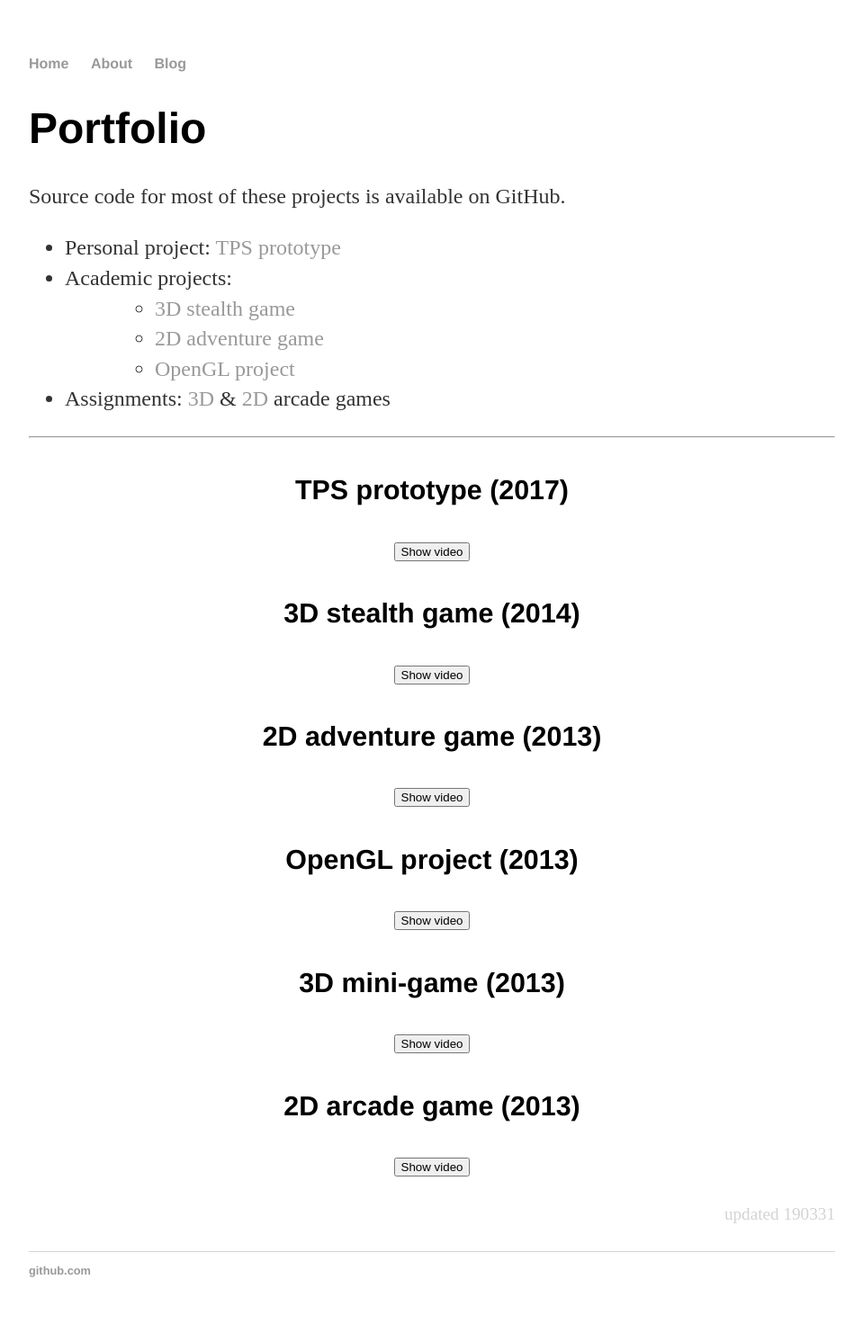
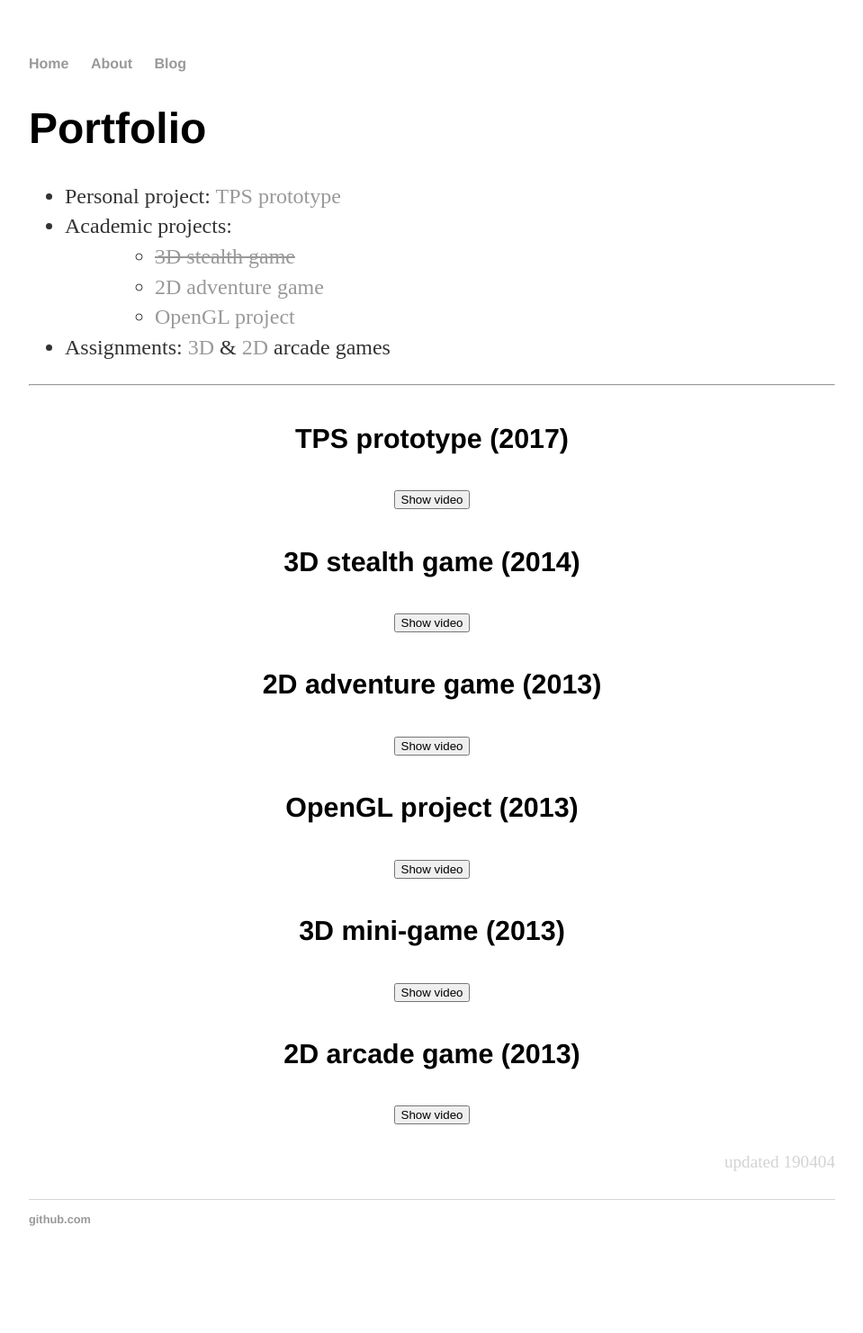
Before and after one commit to lbtb/lbtb.github.io, a Jekyll site: the page built from portfolio/index.html, in a window 1280 px wide. Shown: the whole page at 90% size, without its empty margins (160-1119 px from the left). Built offline with Jekyll 4.4.1, drawn with Linux system fonts in a browser that asks for light colours; after the commit the page ends 1425 px from its top, so only the background shows below that.

Commit message:
Update index.html

```diff
--- a/portfolio/index.html
+++ b/portfolio/index.html
@@ -56,13 +56,13 @@ title: Portfolio
 
 		<div class="portfolio">
 			<h1>Portfolio</h1>
-			<p>Source code for most of these projects is available on GitHub.</p>
+			<!-- <p>Source code for most of these projects is available on GitHub.</p> -->
 
 			<ul>
 				<li>Personal project: <a href="#TPS">TPS prototype</a></li>
 				<li>Academic projects:
 					<ul class="academic_projects">
-						<li><a href="#Stealth">3D stealth game</a></li>
+						<li><a href="#Stealth"><s>3D stealth game</s></a></li>
 						<li><a href="#Adventure">2D adventure game</a></li>
 						<li><a href="#OpenGL">OpenGL project</a></li>
 					</ul>
@@ -116,6 +116,6 @@ title: Portfolio
 				</p>
 			</div>
 
-			<p align="right"><span style="color:LightGray; font-size:.8em">updated 190331</span></p>
+			<p align="right"><span style="color:LightGray; font-size:.8em">updated 190404</span></p>
 
 		</div>
```
